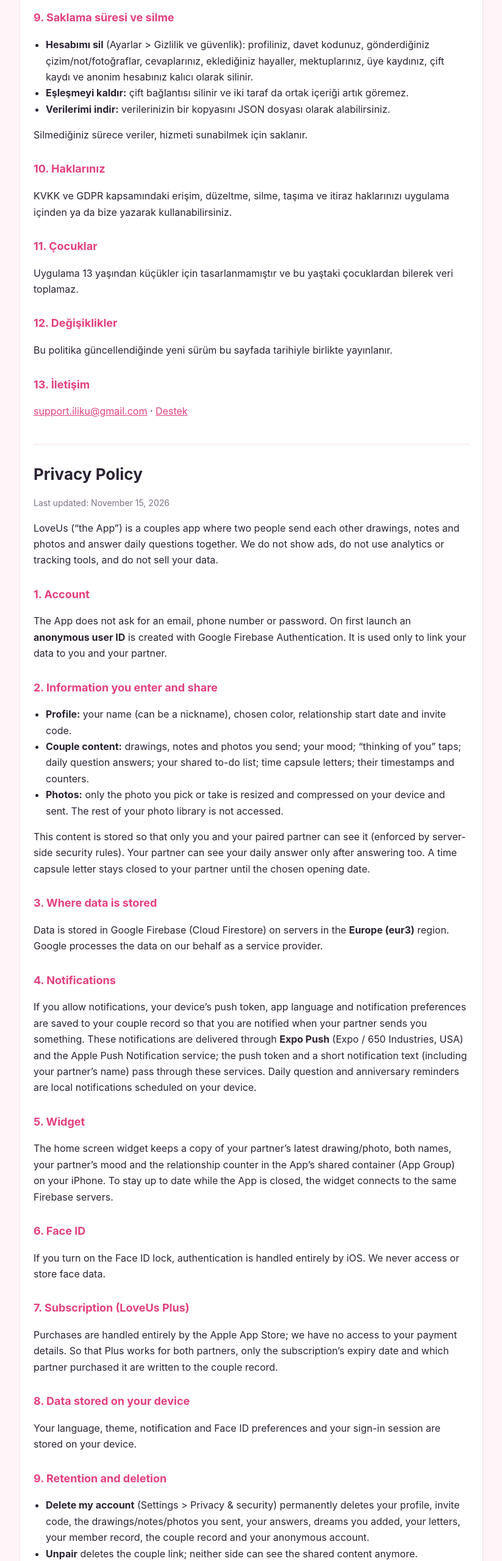
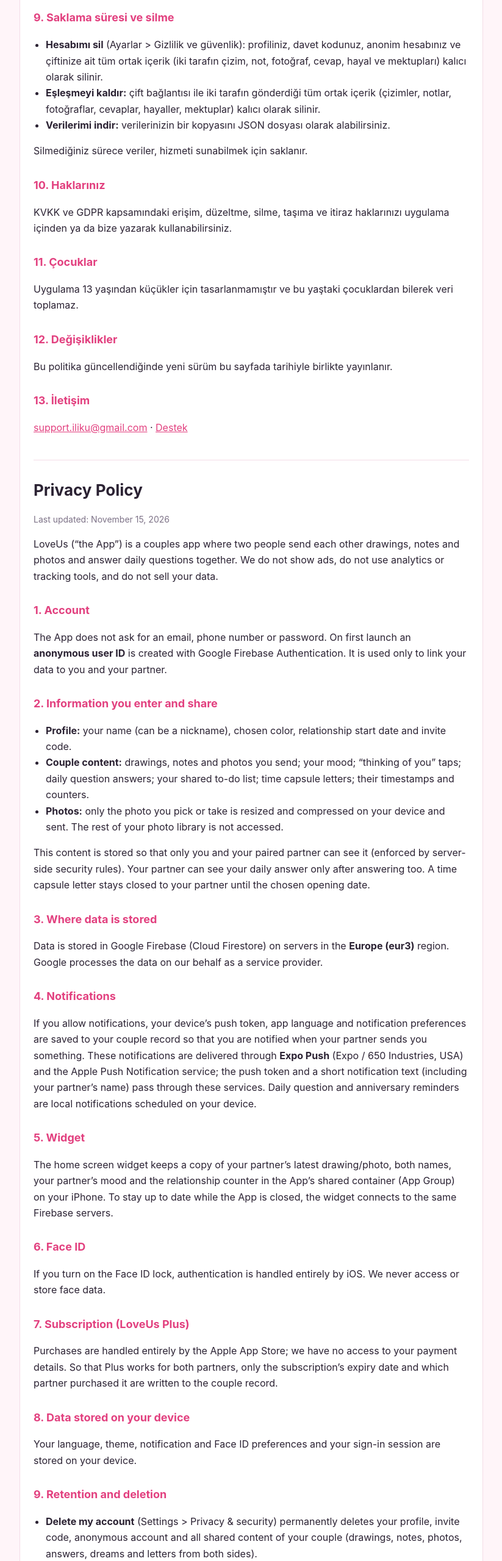
Before and after one commit to ilkin0894/loveus, a plain HTML site: page privacy.html in a window 1280 px wide. Shown: the part 1807-4367 px from the top of the page at 61% size, without its empty margins (228-1051 px from the left). Drawn offline with Linux system fonts and the light colour scheme.

Commit message:
Gizlilik: eşleşme kaldırma/hesap silmede ortak verilerin tamamı silinir
Co-Authored-By: Claude Opus 5.5 <noreply@anthropic.com>

```diff
--- a/privacy.html
+++ b/privacy.html
@@ -46,8 +46,8 @@
 
   <h2>9. Saklama süresi ve silme</h2>
   <ul>
-    <li><strong>Hesabımı sil</strong> (Ayarlar &gt; Gizlilik ve güvenlik): profiliniz, davet kodunuz, gönderdiğiniz çizim/not/fotoğraflar, cevaplarınız, eklediğiniz hayaller, mektuplarınız, üye kaydınız, çift kaydı ve anonim hesabınız kalıcı olarak silinir.</li>
-    <li><strong>Eşleşmeyi kaldır:</strong> çift bağlantısı silinir ve iki taraf da ortak içeriği artık göremez.</li>
+    <li><strong>Hesabımı sil</strong> (Ayarlar &gt; Gizlilik ve güvenlik): profiliniz, davet kodunuz, anonim hesabınız ve çiftinize ait tüm ortak içerik (iki tarafın çizim, not, fotoğraf, cevap, hayal ve mektupları) kalıcı olarak silinir.</li>
+    <li><strong>Eşleşmeyi kaldır:</strong> çift bağlantısı ile iki tarafın gönderdiği tüm ortak içerik (çizimler, notlar, fotoğraflar, cevaplar, hayaller, mektuplar) kalıcı olarak silinir.</li>
     <li><strong>Verilerimi indir:</strong> verilerinizin bir kopyasını JSON dosyası olarak alabilirsiniz.</li>
   </ul>
   <p>Silmediğiniz sürece veriler, hizmeti sunabilmek için saklanır.</p>
@@ -101,8 +101,8 @@
 
   <h2>9. Retention and deletion</h2>
   <ul>
-    <li><strong>Delete my account</strong> (Settings &gt; Privacy &amp; security) permanently deletes your profile, invite code, the drawings/notes/photos you sent, your answers, dreams you added, your letters, your member record, the couple record and your anonymous account.</li>
-    <li><strong>Unpair</strong> deletes the couple link; neither side can see the shared content anymore.</li>
+    <li><strong>Delete my account</strong> (Settings &gt; Privacy &amp; security) permanently deletes your profile, invite code, anonymous account and all shared content of your couple (drawings, notes, photos, answers, dreams and letters from both sides).</li>
+    <li><strong>Unpair</strong> permanently deletes the couple link and all shared content sent by both sides (drawings, notes, photos, answers, dreams, letters).</li>
     <li><strong>Download my data</strong> gives you a copy of your data as a JSON file.</li>
   </ul>
   <p>Unless you delete it, data is kept for as long as needed to provide the service.</p>
```
